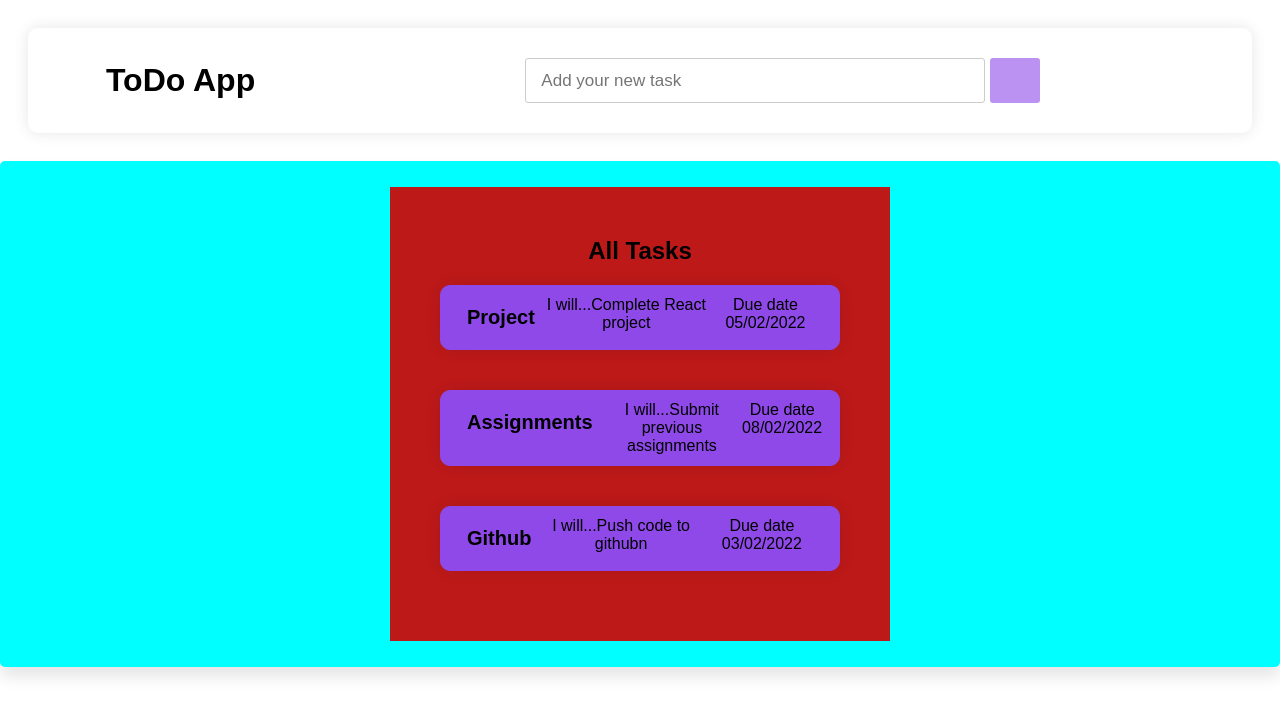
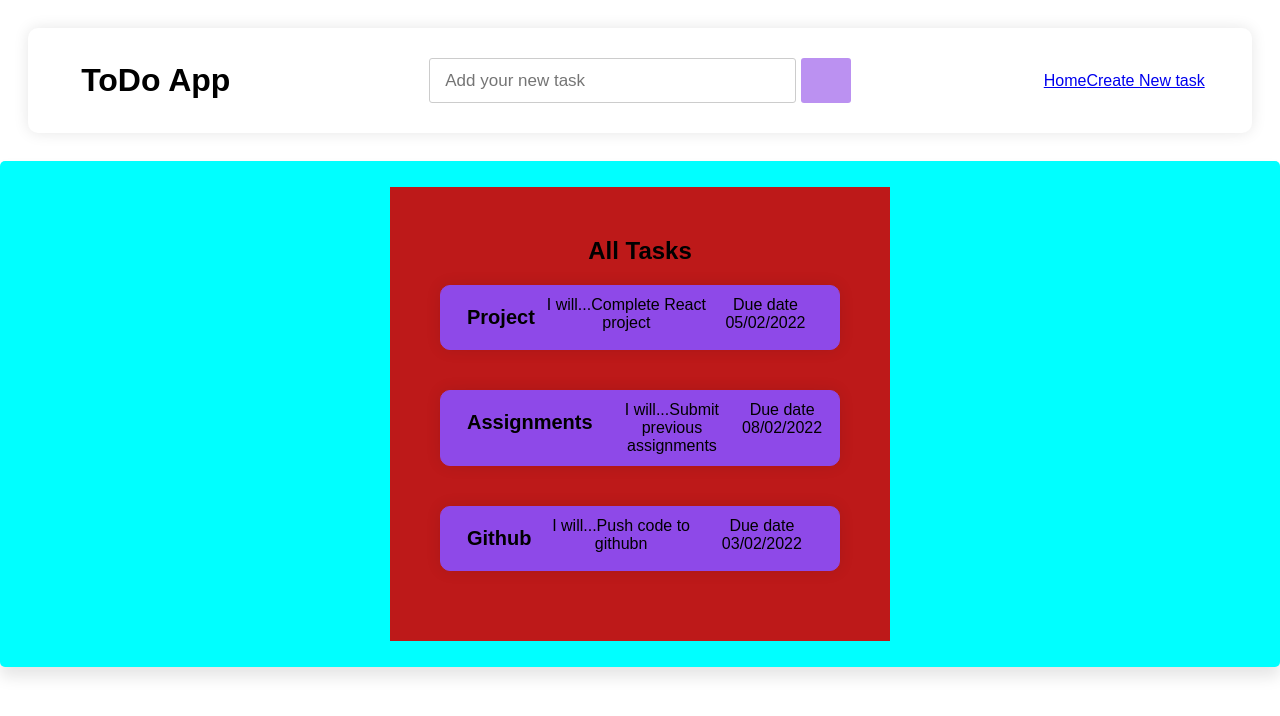
Before and after one commit to samuelkungu/todo-app, a React (Create React App) app: page / in a window 1280 px wide. Shown: the top 716 px of the page. Built offline with nearby package versions, Linux system fonts and the light colour scheme.

Commit message:
Recent Updates

```diff
--- a/package.json
+++ b/package.json
@@ -8,6 +8,7 @@
     "@testing-library/user-event": "^13.5.0",
     "react": "^17.0.2",
     "react-dom": "^17.0.2",
+    "react-router-dom": "^5.3.0",
     "react-scripts": "5.0.0",
     "web-vitals": "^2.1.4"
   },
--- a/src/Components/Home.css
+++ b/src/Components/Home.css
@@ -31,6 +31,12 @@ width: 30%;
 border-radius: 10px;
 padding: 20px;
 }
+.links{
+  width: 30%;
+  border-radius: 10px;
+  padding: 20px;
+}
+
 .taskslist{
   display: flex;
   justify-content: center;
--- a/src/Components/NavBar.js
+++ b/src/Components/NavBar.js
@@ -9,6 +9,11 @@ function NavBar() {
                         <input type="text" placeholder='Add your new task'></input>
                         <button><i className='fas fa-plus'></i></button>
                     </div>
+
+                    <div className='links'>
+                        <a href='/'>Home</a>
+                        <a href='/create'>Create New task</a>
+                    </div>
         </div>
         </div>
      );
```
Also changed, not shown: 1 other file (tests, documents, lock files or other folders).
